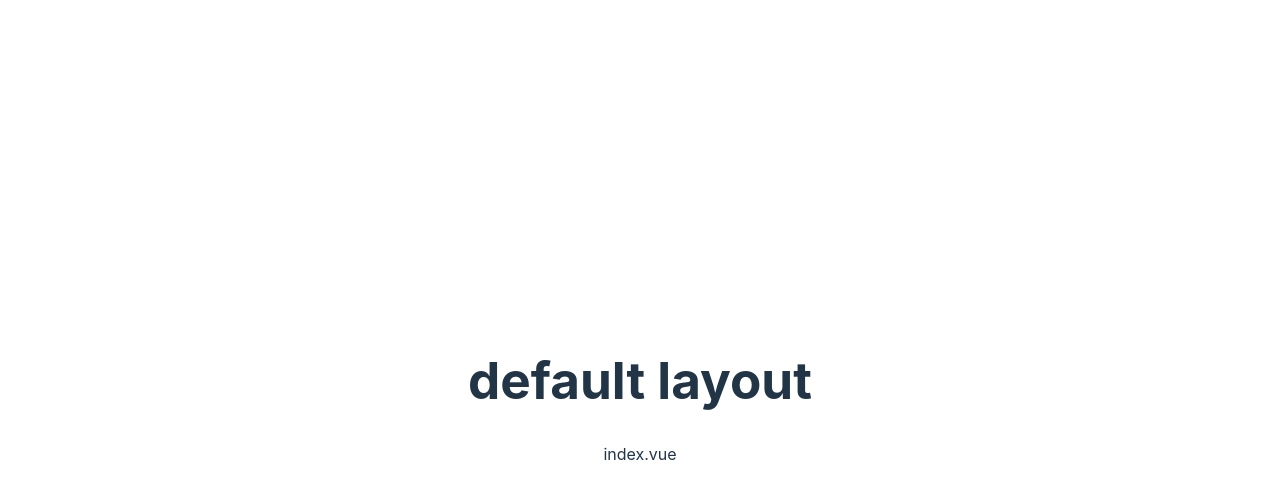
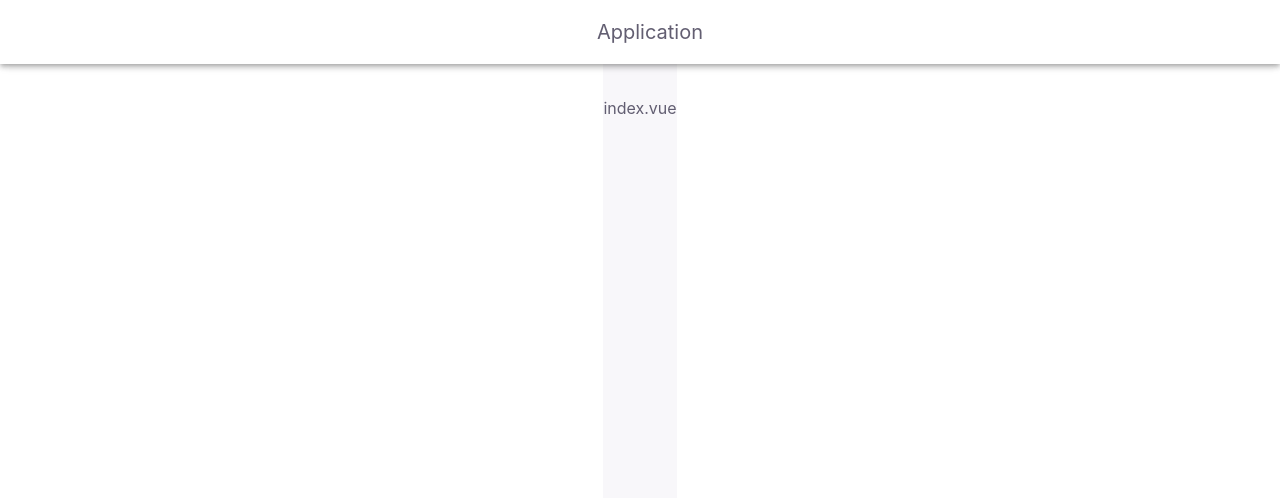
Before and after one commit to amirtbi/Amazon-clone, a Vue app: page / in a window 1280 px wide. Shown: the top 498 px of the page. Built offline with nearby package versions, Linux system fonts and the light colour scheme.

Commit message:
Add vuetify  and set themes

```diff
--- a/package.json
+++ b/package.json
@@ -11,7 +11,8 @@
   "dependencies": {
     "pinia": "^2.0.28",
     "vue": "^3.2.45",
-    "vue-router": "^4.1.6"
+    "vue-router": "^4.1.6",
+    "vuetify": "^3.0.1"
   },
   "devDependencies": {
     "@vitejs/plugin-vue": "^4.0.0",
--- a/src/layouts/default.vue
+++ b/src/layouts/default.vue
@@ -1,7 +1,9 @@
 <template>
-  <h1>default layout</h1>
+  <v-app>
+    <v-app-bar title="Application"></v-app-bar>
 
-  <main>
-    <router-view></router-view>
-  </main>
+    <v-main>
+      <router-view></router-view>
+    </v-main>
+  </v-app>
 </template>
--- a/src/main.ts
+++ b/src/main.ts
@@ -4,10 +4,12 @@ import { createPinia } from "pinia";
 import "./style.css";
 import App from "./App.vue";
 import router from "./router/index";
+import vuetify from "./plugins/vuetify/index";
 
 const pinia = createPinia();
 const app = createApp(App);
 
 app.use(router);
 app.use(pinia);
+app.use(vuetify);
 app.mount("#app");
--- a/src/pages/blog/components/BlogHeader.vue
+++ b/src/pages/blog/components/BlogHeader.vue
@@ -1,3 +1,4 @@
 <template>
-  <h1>Blog header</h1>
+  <h1>Blog page</h1>
+  <v-btn color="on-primary" variant="tonal">Button</v-btn>
 </template>
--- a/src/pages/blog/index.vue
+++ b/src/pages/blog/index.vue
@@ -5,5 +5,5 @@
 </template>
 
 <script setup lang="ts">
-import BlogHeader from "./components/BlogHeader.vue";
+import BlogHeader from "@/pages/blog/components/BlogHeader.vue";
 </script>
--- /dev/null
+++ b/src/plugins/vuetify/index.ts
@@ -0,0 +1,14 @@
+import { createVuetify } from "vuetify";
+import * as components from "vuetify/components";
+import * as directives from "vuetify/directives";
+import theme from "./theme";
+
+// import styles
+
+import "vuetify/styles";
+
+export default createVuetify({
+  theme,
+  components,
+  directives,
+});
--- /dev/null
+++ b/src/plugins/vuetify/theme.ts
@@ -0,0 +1,78 @@
+import type { VuetifyOptions } from "vuetify";
+
+const theme: VuetifyOptions["theme"] = {
+  themes: {
+    light: {
+      dark: false,
+      colors: {
+        primary: "#C3973C",
+        "on-primary": "#fff",
+        secondary: "#7367F0",
+        "on-secondary": "#fff",
+        success: "#28C76F",
+        "on-success": "#fff",
+        info: "#00CFE8",
+        "on-info": "#fff",
+        warning: "#FF9F43",
+        caution: " #FF9F43 ",
+        "on-warning": "#fff",
+        error: "#EA5455",
+        background: "#F8F7FA",
+        "on-background": "#4B465C",
+        "on-surface": "#4B465C",
+        "grey-50": "#FAFAFA",
+        "grey-100": "#F5F5F5",
+        "grey-200": "#EEEEEE",
+        "grey-300": "#E0E0E0",
+        "grey-400": "#BDBDBD",
+        "grey-500": "#9E9E9E",
+        "grey-600": "#757575",
+        "grey-700": "#616161",
+        "grey-800": "#424242",
+        "grey-900": "#212121",
+        "critical-color": "#FF0000",
+        "high-color": "#FF4D00",
+        "medium-color": "#FF6700",
+        "low-color": "#FFA700",
+        "perfect-scrollbar-thumb": "#DBDADE",
+      },
+    },
+    dark: {
+      dark: true,
+      colors: {
+        primary: "#C3973C",
+        "on-primary": "#fff",
+        secondary: "#292B7E",
+        "on-secondary": "#fff",
+        success: "#28C76F",
+        "on-success": "#fff",
+        info: "#00CFE8",
+        "on-info": "#fff",
+        warning: "#FF9F43",
+        "on-warning": "#fff",
+        error: "#EA5455",
+        background: "#25293C",
+        "on-background": "#CFD3EC",
+        surface: "#2F3349",
+        "on-surface": "#CFD3EC",
+        "grey-50": "#26293A",
+        "grey-100": "#2F3349",
+        "grey-200": "#26293A",
+        "grey-300": "#4A5072",
+        "grey-400": "#5E6692",
+        "grey-500": "#7983BB",
+        "grey-600": "#AAB3DE",
+        "grey-700": "#B6BEE3",
+        "grey-800": "#CFD3EC",
+        "grey-900": "#E7E9F6",
+        "critical-color": "#FF0000",
+        "high-color": "#FF4D00",
+        "medium-color": "#FF6700",
+        "low-color": "#FFA700",
+        "perfect-scrollbar-thumb": "#4A5072",
+      },
+    },
+  },
+};
+
+export default theme;
--- a/src/views/home.vue
+++ b/src/views/home.vue
@@ -1,3 +1,5 @@
 <template>
-  <h1>Home page</h1>
+  <h1 color="primary">Home page</h1>
 </template>
+
+<script setup></script>
--- a/tsconfig.json
+++ b/tsconfig.json
@@ -18,8 +18,9 @@
       "vite-plugin-pages/client",
       "vite-plugin-vue-layouts/client"
     ],
+
     "paths": {
-      "~/*": ["src/*"]
+      "@/*": ["src/*"]
     }
   },
   "exclude": ["dist", "node_modules"]
--- a/vite.config.ts
+++ b/vite.config.ts
@@ -1,5 +1,5 @@
 /// <reference types="vite-plugin-pages/client" />;
-import { resolve } from "path";
+import { fileURLToPath } from "url";
 import { defineConfig } from "vite";
 import vue from "@vitejs/plugin-vue";
 import Pages from "vite-plugin-pages";
@@ -10,8 +10,19 @@ export default defineConfig({
     vue(),
     Pages({
       exclude: ["**/components/*.vue", "src/pages/**/components/*.vue"],
-      dirs: [{ dir: resolve(__dirname, "./src/pages"), baseRoute: "" }],
+      dirs: [
+        {
+          dir: fileURLToPath(new URL("./src/pages", import.meta.url)),
+          baseRoute: "",
+        },
+      ],
     }),
     Layouts(),
   ],
+  resolve: {
+    alias: {
+      "@": fileURLToPath(new URL("./src", import.meta.url)),
+      "@/pages": fileURLToPath(new URL("./src/pages", import.meta.url)),
+    },
+  },
 });
```
Also changed, not shown: src/components/HelloWorld.vue (+1 -36 lines), 1 other file (tests, documents, lock files or other folders).
